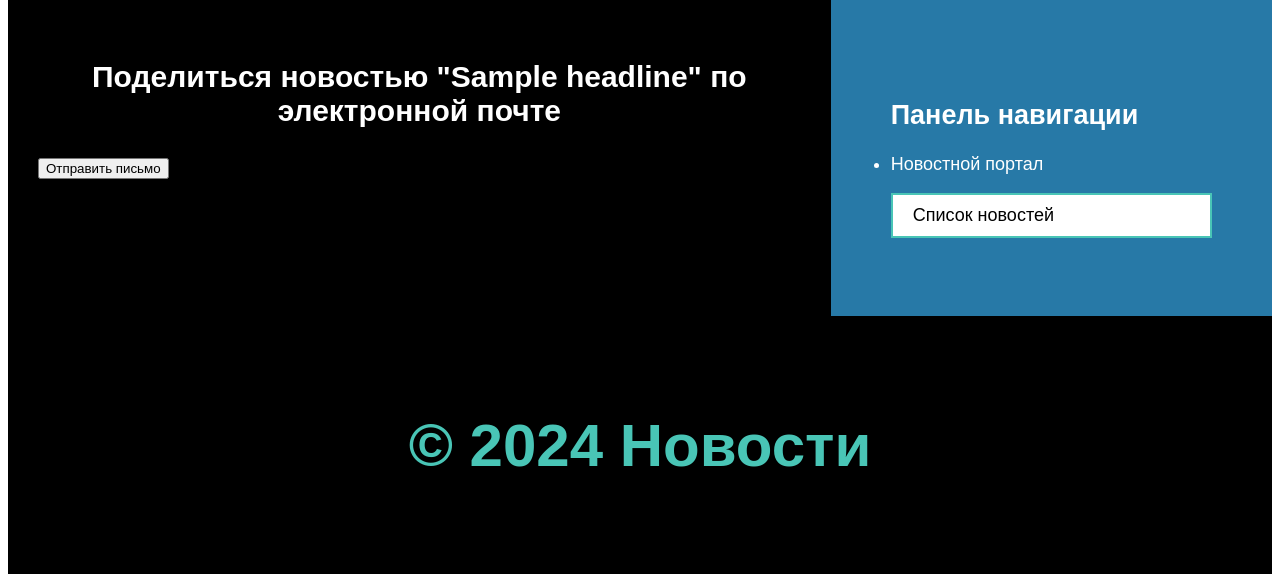
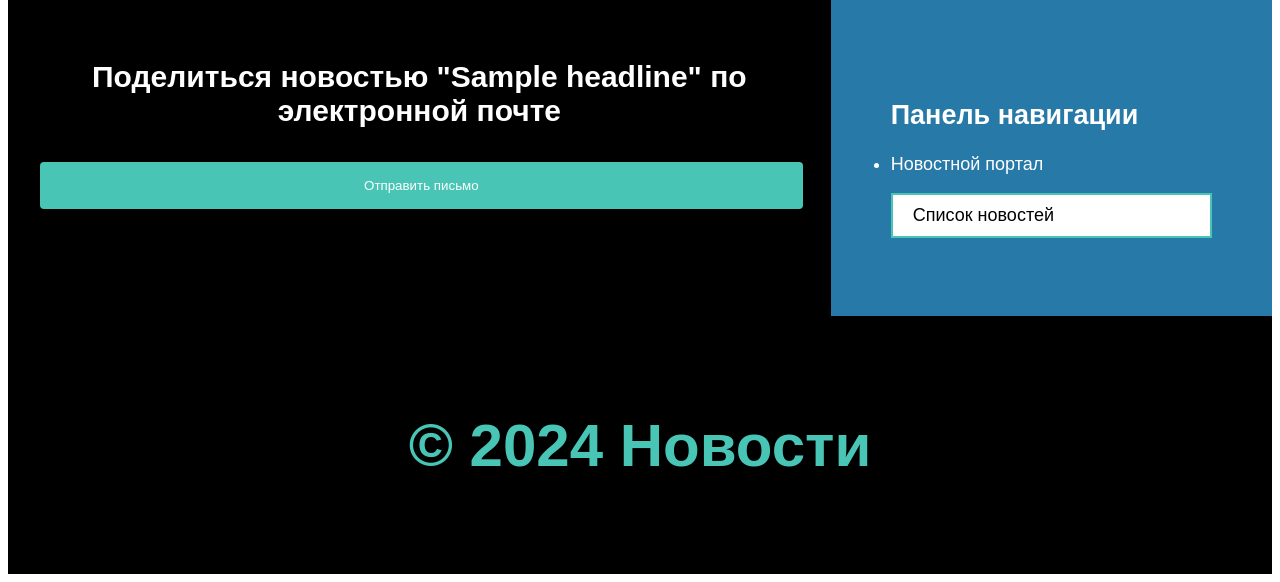
Before and after one commit to SiarheiNeparka/my_news_site_project, a Django app: template mywebsite/news/templates/news/article/share.html in a window 1280 px wide. Shown: the part 257-839 px from the top of the page. Run offline with Django 4.2, Linux system fonts and the light colour scheme; the template is opened without the code that fills it: most values are stand-ins (such as "Sample title", 1, 10 or a date in 2020).

Commit message:
change style.css file (styling the form)

```diff
--- a/mywebsite/news/static/css/style.css
+++ b/mywebsite/news/static/css/style.css
@@ -98,3 +98,33 @@ footer {
     background-color: #49c5b6;
     color: white;
 }
+
+input {
+    width: 100%;
+    padding: 12px 20px;
+    margin: 8px 0;
+    box-sizing: border-box;
+    border: 2px solid #49c5b6;
+    border-radius: 4px;
+}
+
+textarea {
+    width: 100%;
+    height: 150px;
+    padding: 12px 20px;
+    box-sizing: border-box;
+    border: 2px solid #49c5b6;
+    border-radius: 4px;
+    background-color: #f8f8f8;
+    resize: none;
+}
+
+input[type=submit] {
+    background-color: #49c5b6;
+    border: none;
+    color: white;
+    padding: 16px 32px;
+    text-decoration: none;
+    margin: 4px 2px;
+    cursor: pointer;
+}
```
